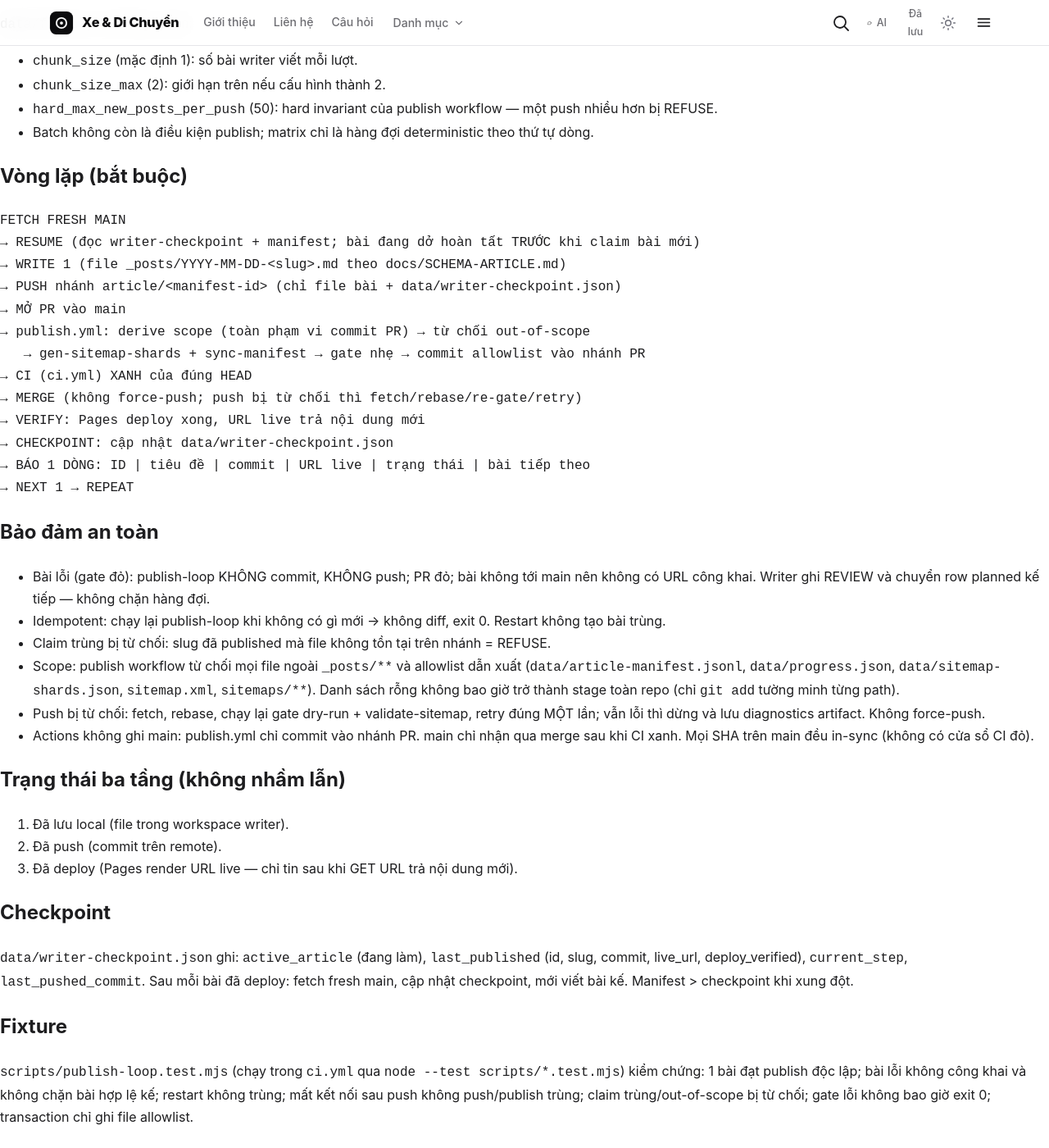
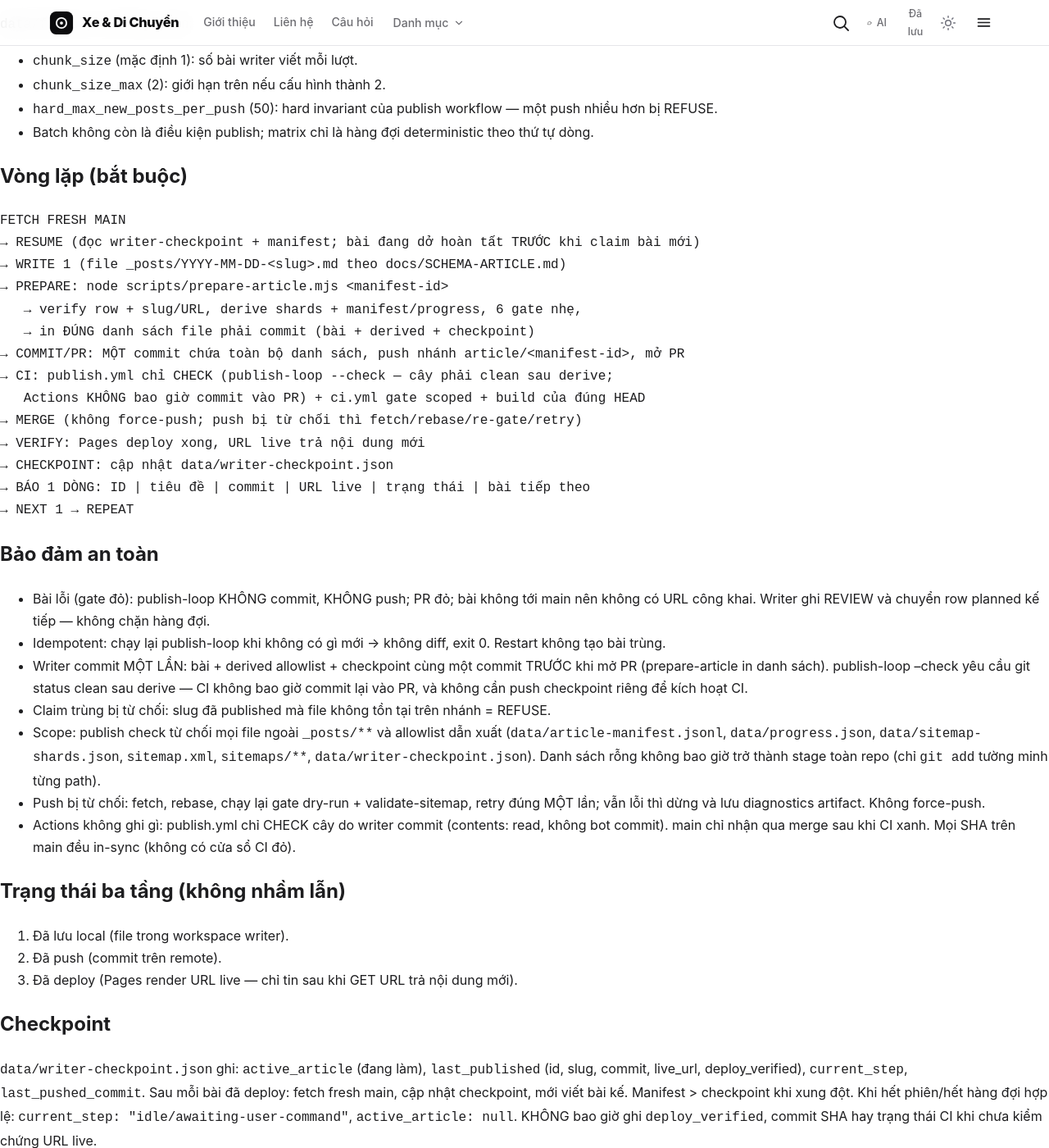
Before and after one commit to codeappweb/lab, a Jekyll site: the page built from docs/MICRO-LOOP.md, in a window 1280 px wide and 1400 px high, scrolled down 275 px. Shown: the whole window at 82% size. Built offline with Jekyll 4.4.1, drawn with Linux system fonts in a browser that asks for light colours; our own code applies the rules of GitHub Pages for plain Markdown files; some of the changed text lies outside the part shown.

Commit message:
infra(ci): publish check-only (no bot commits), scoped CI engine/content, docs + checkpoint idle

```diff
--- a/docs/MICRO-LOOP.md
+++ b/docs/MICRO-LOOP.md
@@ -17,11 +17,12 @@ Nguồn chuẩn của vòng lặp writer cho codeappweb/lab, mô hình MICRO CON
 FETCH FRESH MAIN
 → RESUME (đọc writer-checkpoint + manifest; bài đang dở hoàn tất TRƯỚC khi claim bài mới)
 → WRITE 1 (file _posts/YYYY-MM-DD-<slug>.md theo docs/SCHEMA-ARTICLE.md)
-→ PUSH nhánh article/<manifest-id> (chỉ file bài + data/writer-checkpoint.json)
-→ MỞ PR vào main
-→ publish.yml: derive scope (toàn phạm vi commit PR) → từ chối out-of-scope
-   → gen-sitemap-shards + sync-manifest → gate nhẹ → commit allowlist vào nhánh PR
-→ CI (ci.yml) XANH của đúng HEAD
+→ PREPARE: node scripts/prepare-article.mjs <manifest-id>
+   → verify row + slug/URL, derive shards + manifest/progress, 6 gate nhẹ,
+   → in ĐÚNG danh sách file phải commit (bài + derived + checkpoint)
+→ COMMIT/PR: MỘT commit chứa toàn bộ danh sách, push nhánh article/<manifest-id>, mở PR
+→ CI: publish.yml chỉ CHECK (publish-loop --check — cây phải clean sau derive;
+   Actions KHÔNG bao giờ commit vào PR) + ci.yml gate scoped + build của đúng HEAD
 → MERGE (không force-push; push bị từ chối thì fetch/rebase/re-gate/retry)
 → VERIFY: Pages deploy xong, URL live trả nội dung mới
 → CHECKPOINT: cập nhật data/writer-checkpoint.json
@@ -33,10 +34,11 @@ FETCH FRESH MAIN
 
 - Bài lỗi (gate đỏ): publish-loop KHÔNG commit, KHÔNG push; PR đỏ; bài không tới main nên không có URL công khai. Writer ghi REVIEW và chuyển row planned kế tiếp — không chặn hàng đợi.
 - Idempotent: chạy lại publish-loop khi không có gì mới → không diff, exit 0. Restart không tạo bài trùng.
+- Writer commit MỘT LẦN: bài + derived allowlist + checkpoint cùng một commit TRƯỚC khi mở PR (prepare-article in danh sách). publish-loop --check yêu cầu git status clean sau derive — CI không bao giờ commit lại vào PR, và không cần push checkpoint riêng để kích hoạt CI.
 - Claim trùng bị từ chối: slug đã published mà file không tồn tại trên nhánh = REFUSE.
-- Scope: publish workflow từ chối mọi file ngoài `_posts/**` và allowlist dẫn xuất (`data/article-manifest.jsonl`, `data/progress.json`, `data/sitemap-shards.json`, `sitemap.xml`, `sitemaps/**`). Danh sách rỗng không bao giờ trở thành stage toàn repo (chỉ `git add` tường minh từng path).
+- Scope: publish check từ chối mọi file ngoài `_posts/**` và allowlist dẫn xuất (`data/article-manifest.jsonl`, `data/progress.json`, `data/sitemap-shards.json`, `sitemap.xml`, `sitemaps/**`, `data/writer-checkpoint.json`). Danh sách rỗng không bao giờ trở thành stage toàn repo (chỉ `git add` tường minh từng path).
 - Push bị từ chối: fetch, rebase, chạy lại gate dry-run + validate-sitemap, retry đúng MỘT lần; vẫn lỗi thì dừng và lưu diagnostics artifact. Không force-push.
-- Actions không ghi main: publish.yml chỉ commit vào nhánh PR. main chỉ nhận qua merge sau khi CI xanh. Mọi SHA trên main đều in-sync (không có cửa sổ CI đỏ).
+- Actions không ghi gì: publish.yml chỉ CHECK cây do writer commit (contents: read, không bot commit). main chỉ nhận qua merge sau khi CI xanh. Mọi SHA trên main đều in-sync (không có cửa sổ CI đỏ).
 
 ## Trạng thái ba tầng (không nhầm lẫn)
 
@@ -46,8 +48,8 @@ FETCH FRESH MAIN
 
 ## Checkpoint
 
-`data/writer-checkpoint.json` ghi: `active_article` (đang làm), `last_published` (id, slug, commit, live_url, deploy_verified), `current_step`, `last_pushed_commit`. Sau mỗi bài đã deploy: fetch fresh main, cập nhật checkpoint, mới viết bài kế. Manifest > checkpoint khi xung đột.
+`data/writer-checkpoint.json` ghi: `active_article` (đang làm), `last_published` (id, slug, commit, live_url, deploy_verified), `current_step`, `last_pushed_commit`. Sau mỗi bài đã deploy: fetch fresh main, cập nhật checkpoint, mới viết bài kế. Manifest > checkpoint khi xung đột. Khi hết phiên/hết hàng đợi hợp lệ: `current_step: "idle/awaiting-user-command"`, `active_article: null`. KHÔNG bao giờ ghi `deploy_verified`, commit SHA hay trạng thái CI khi chưa kiểm chứng URL live.
 
 ## Fixture
 
-`scripts/publish-loop.test.mjs` (chạy trong `ci.yml` qua `node --test scripts/*.test.mjs`) kiểm chứng: 1 bài đạt publish độc lập; bài lỗi không công khai và không chặn bài hợp lệ kế; restart không trùng; mất kết nối sau push không push/publish trùng; claim trùng/out-of-scope bị từ chối; gate lỗi không bao giờ exit 0; transaction chỉ ghi file allowlist.
+`scripts/publish-loop.test.mjs` kiểm chứng: 1 bài đạt publish độc lập; bài lỗi không công khai và không chặn bài hợp lệ kế; restart không trùng; mất kết nối sau push không push/publish trùng; claim trùng/out-of-scope bị từ chối; gate lỗi không bao giờ exit 0; transaction chỉ ghi file allowlist; T9 `--check` đỏ khi derived chưa được writer commit; T10 xanh khi writer commit đủ; T11 hai lượt liên tiếp + resume. `scripts/prepare-article.test.mjs` kiểm chứng lệnh chuẩn bị: P1 id lạ / file không có row bị từ chối; P2 row hợp lệ → xanh + in commit list + idempotent; P3 row published thiếu file không được claim lại. Tests chạy qua fixture `LAB_ROOT`, không bao giờ tạo bài thử trên site, và chỉ được chạy trong CI khi engine/workflow đổi.
```
Also changed, not shown: AGENTS.md (+5 -9 lines), data/writer-checkpoint.json (+12 -15 lines), .github/workflows/ci.yml, .github/workflows/publish.yml, README.md.
